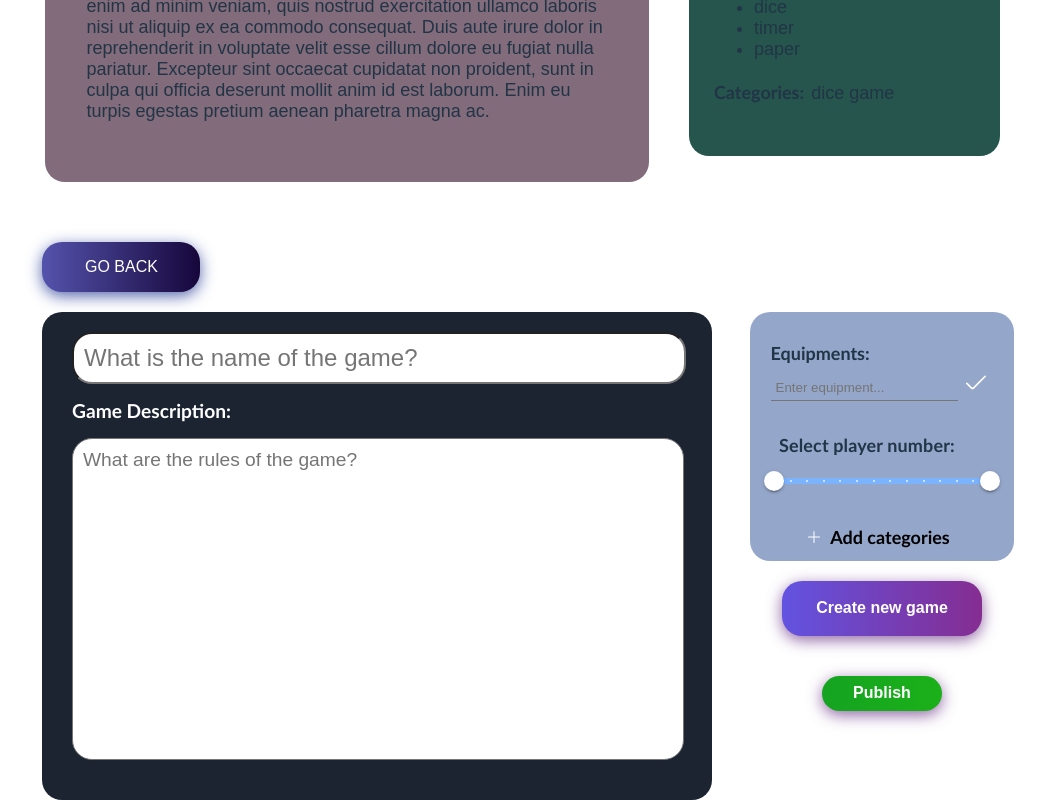
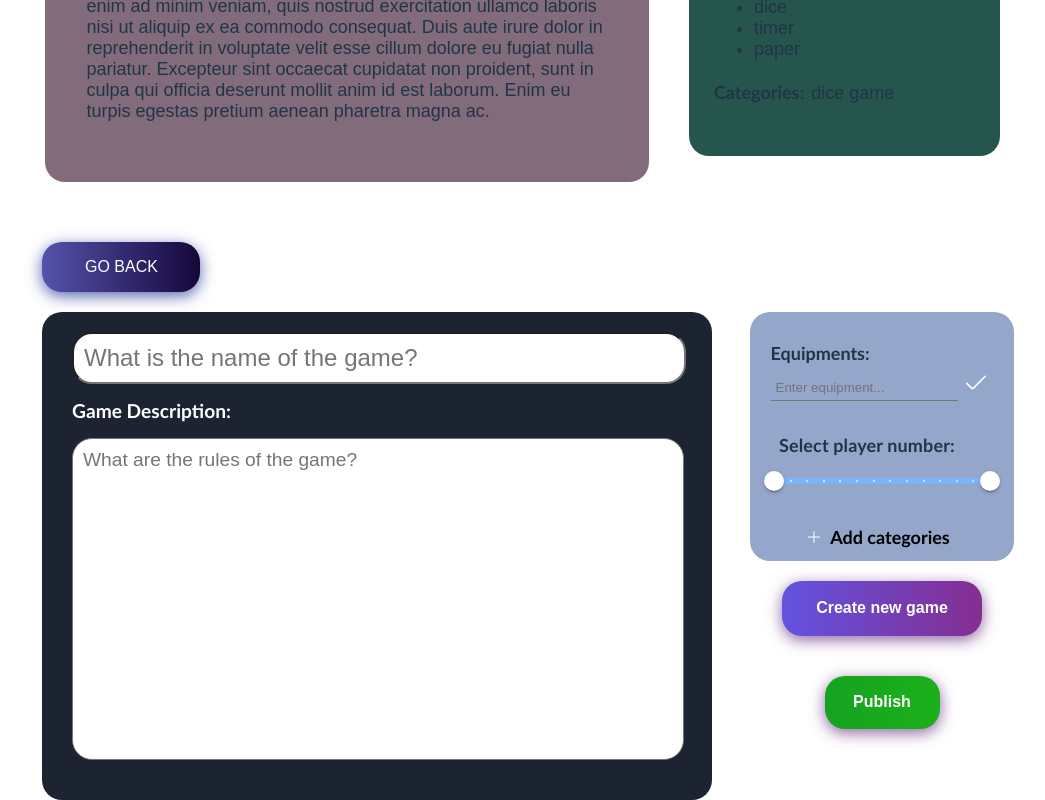
Before and after one commit to art-test-stack/ice-breaker-website, a React (Vite) app in the folder client/: page / in a window 1280 px wide. Shown: the part 1075-1875 px from the top of the page, without its empty margins (118-1163 px from the left). Built offline with nearby package versions, Linux system fonts and the light colour scheme; a web font is replaced by a local one.

Commit message:
Adjusted publish button size

```diff
--- a/client/src/CreateGamePage/PublishButton/PublishButton.css
+++ b/client/src/CreateGamePage/PublishButton/PublishButton.css
@@ -1,11 +1,13 @@
 #publishButton {
     font-family: 'Galindo', sans-serif;
-    width: 120px;
-    height: 35px;
+    width: 115px;
+    height: 53px;
     font-size: 16px;
     font-weight: 600;
     color: #fff;
     cursor: pointer;
+    margin: 20px;
+    padding: 1px 4px 1px 4px;
     margin: 20px;
 
     text-align:center;
```
